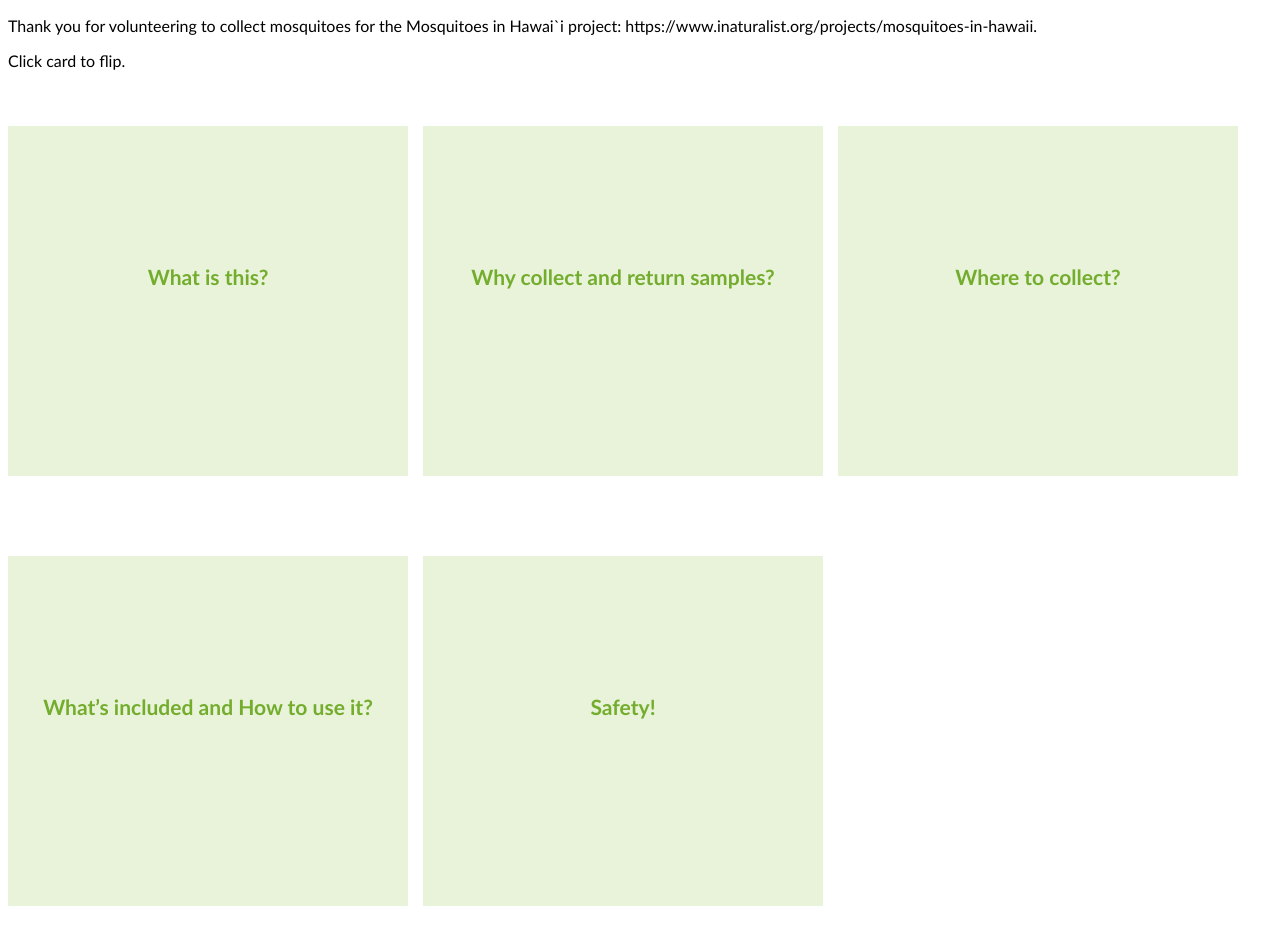
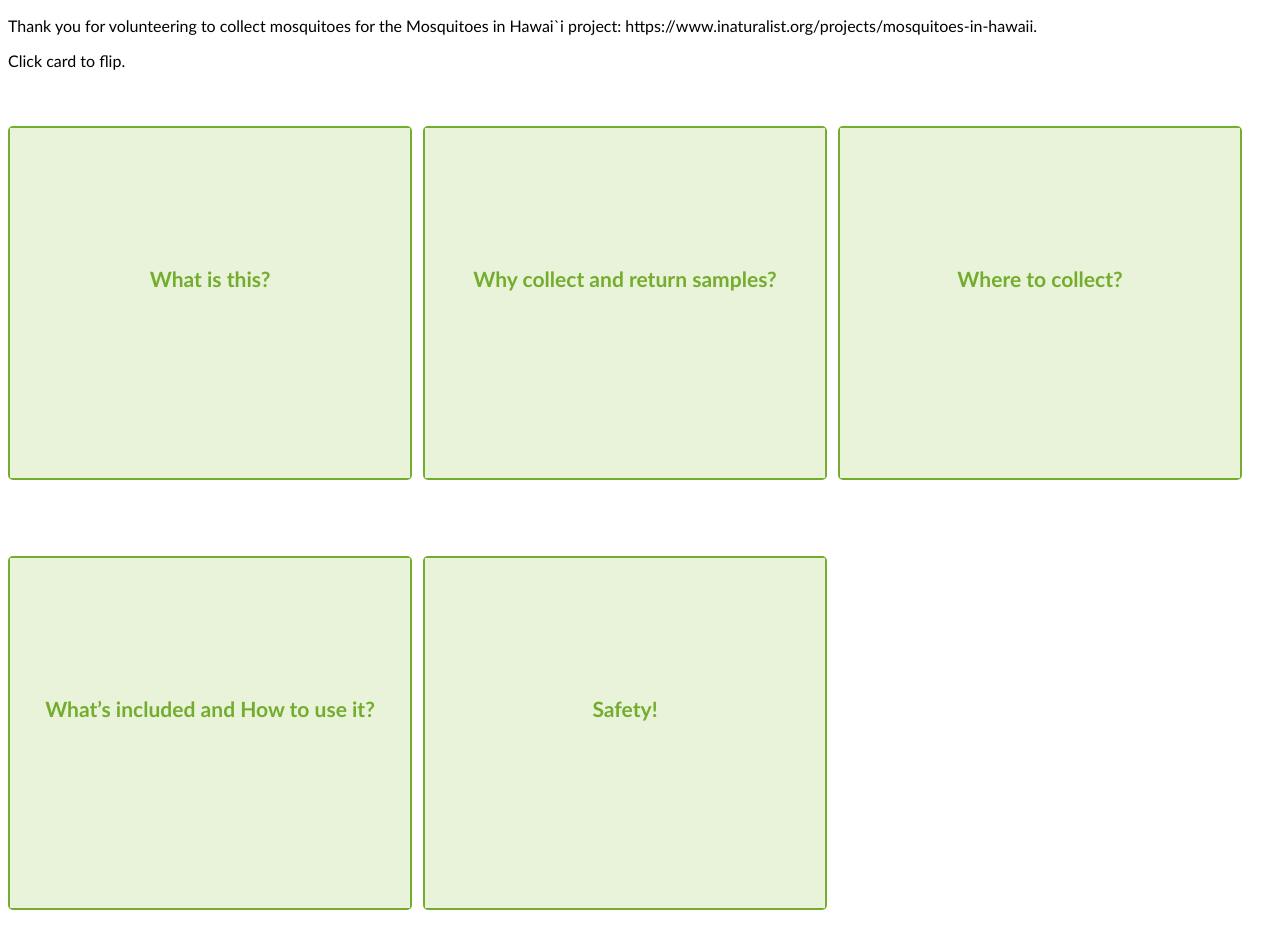
Before and after one commit to isemona/iMosquitoes, a plain HTML site: page kit.html in a window 1280 px wide. Drawn offline with Linux system fonts and the light colour scheme.

Commit message:
added border to cards

```diff
--- a/index.css
+++ b/index.css
@@ -21,6 +21,10 @@ body {
   transform-style: preserve-3d;
   cursor: pointer;
   position: relative;
+  border-radius: 5px;
+  border-style: solid;
+  border-width: 2px;
+  border-color: #74AD2E;
 }
 
 .card.is-flipped {
```
